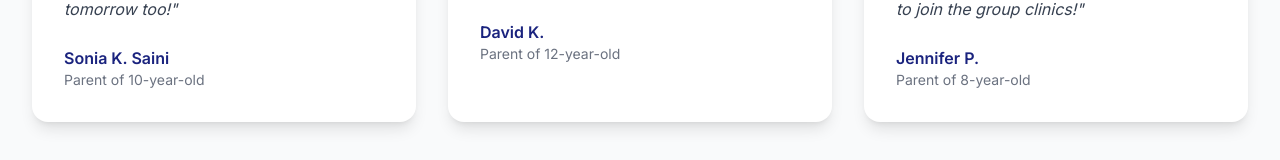
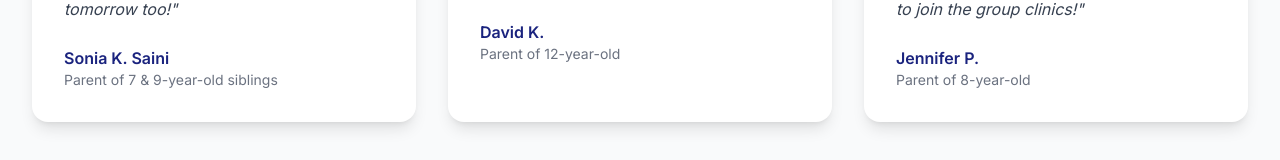
Before and after one commit to Atin1233/nextgen-volleyball-ace-up, a React (Vite) app: page / in a window 1280 px wide. Shown: the part 5080-5240 px from the top of the page. Built offline with nearby package versions, Linux system fonts and the light colour scheme.

Commit message:
Update testimonial
Updated the role for Sonia K. Saini to reflect a parent of siblings.

```diff
--- a/src/components/TestimonialsSection.tsx
+++ b/src/components/TestimonialsSection.tsx
@@ -1,9 +1,10 @@
+
 export const TestimonialsSection = () => {
   const testimonials = [
     {
       text: "Both of your boys were amazing! So much patience and very kind! The kids enjoyed it most likely we will come tomorrow too!",
       author: "Sonia K. Saini",
-      role: "Parent of 10-year-old",
+      role: "Parent of 7 & 9-year-old siblings",
       rating: 5
     },
     {
```
